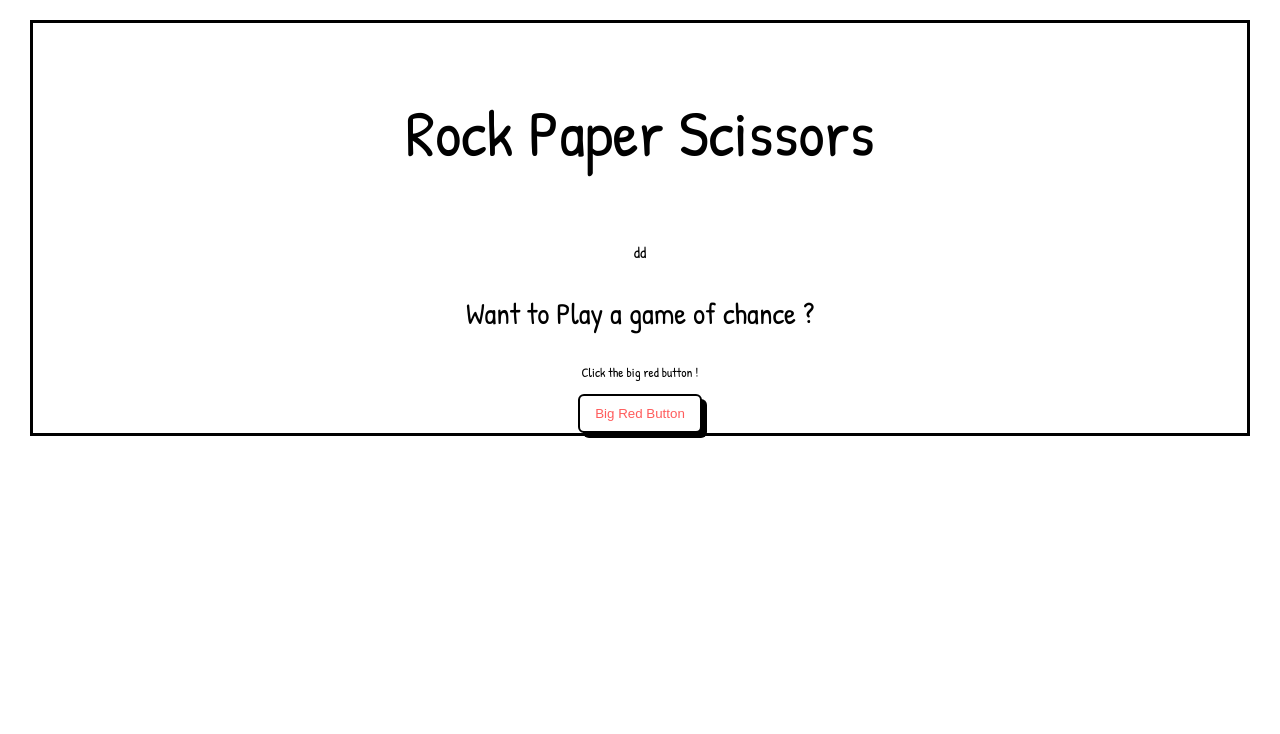
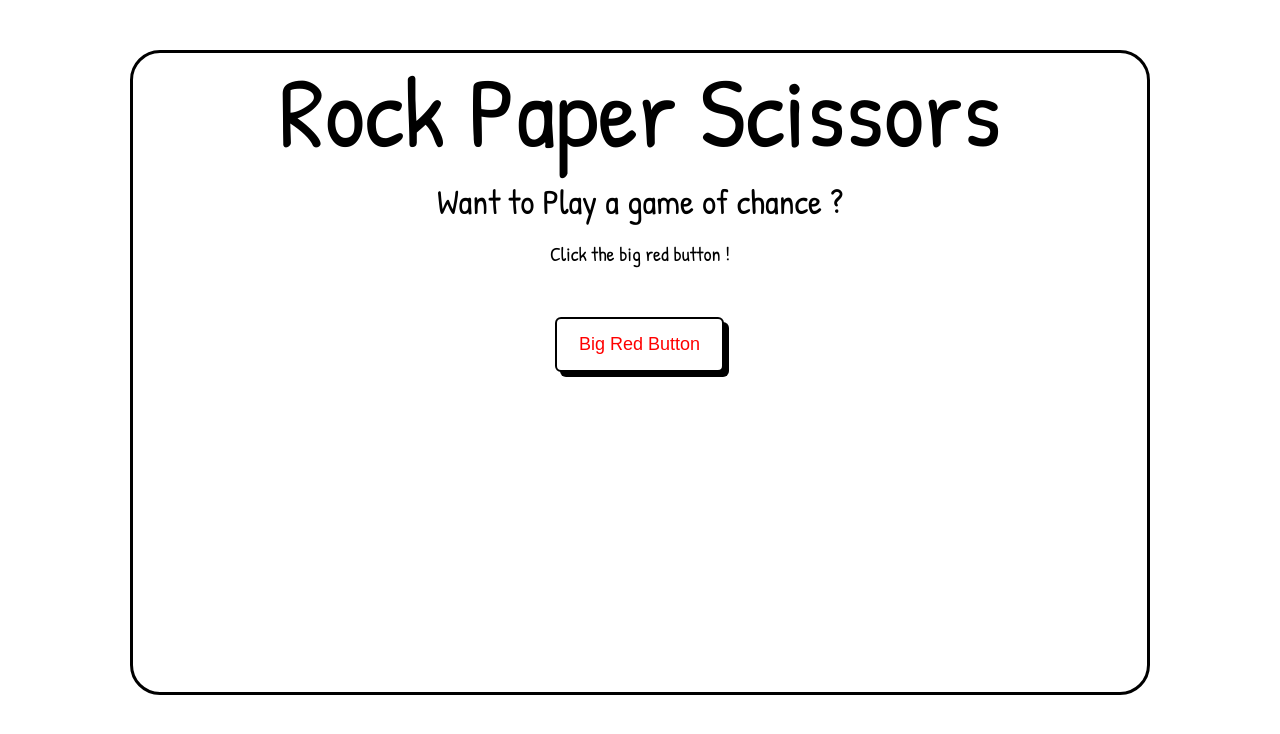
Before and after one commit to Collaboration95/OdinProjects, a plain HTML site: page RPS/index.html in a window 1280 px wide. Drawn offline with Linux system fonts and the light colour scheme; a web font is replaced by a local one.

Commit message:
Finished Coding the first page

```diff
--- a/RPS/index.css
+++ b/RPS/index.css
@@ -20,68 +20,95 @@ body{
     margin:20px 30px 0px 30px;
     font-family: 'Macondo', cursive;
     font-family: 'Patrick Hand', cursive;
+    background-color: var(--backgroundcolor);
+    color:var(--fontcolor);
+}
+#main-text{
+    font-size:100px;
+
+}
+#secondary-text{
+    font-size:35px;
+    margin-top:-100px;
 }
 
+#small-text{
+    margin-top:-20px;
+    font-size:20px;
+}
+
+
 #bigredbutton{
-    color:#FF5C5C;
+    color:red;
     padding:10px 15px 10px 15px;
     border-radius:6px;
-    background-color:white;
-    border: 2px solid black;
-    box-shadow: 5px 5px black;
+    background-color:var(--backgroundcolor);
+    border: 2px solid var(--fontcolor);
+    box-shadow: 5px 5px var(--fontcolor);
     transition-duration: .7s, .2s;
     transition-property: transform, box-shadow;
     width:auto;
+    margin:30px 0px 40vh 0px;
+
+
     height:fit-content;
+    animation: repeat 5s infinite;
+}
+
+@keyframes repeat{
+    0%{
+        transform:scale(1.0)
+    }
+    50%{
+        transform:scale(1.2)
+
+    }
+    100%{
+        transform:scale(1.0)
+    }
 }
 
 
 
-
 @media only screen and (min-width: 600px){
-
     .main-align{
-        border: 3px solid black;
-    }
-    #main-text{
-        font-size:65px;
-    }
-    #secondary-text{
-        font-size:30px;
-    }
-    #small-text{
-        margin-top:10px;
-        font-size:13px;
-    }
-    .main-align{
+        border: 3px solid var(--fontcolor);
+        border-radius:30px;
         display:flex;
         flex-direction:column;
         text-align:center;
         justify-content: center;
+        margin:50px 100px 0px 100px;
 
     }
+    #bigredbutton{
+        padding:15px 22px 15px 22px;
+        font-size:18px;
+    }
     #bigredbutton:hover{
-        transform: scale(1.2);
+        animation-play-state:paused;
     }
 
     #bigredbutton:active{
         box-shadow:1px 3px black;
     }
+    #main-text{
+        margin-top:-10px;
+    }
 
    }
+#red{
+    display:inline;
+    color:red;
+}
+
 
 
 @media  (max-width: 600px){
-    body{
-        background-color: var(--backgroundcolor);
-    }
-    *{
-        color:var(--fontcolor)
 
-    }
     #main-text{
         font-size:65px;
-        padding-right:200px;
+        padding-right:300px;
     }
     #secondary-text{
         font-size:30px;
@@ -97,7 +124,6 @@ body{
         flex-direction:column;
         text-align:center;
         justify-content: center;
-
     }
     #bigredbutton{
         padding:10px 15px 10px 15px;
@@ -107,7 +133,9 @@ body{
         box-shadow: 4px 4px var(--fontcolor);
 
     }
-
+    #bigredbutton:hover{
+        animation-play-state:paused;
+    }
     #bigredbutton:active{
         box-shadow:1px 3px black;
     }
--- a/RPS/index.html
+++ b/RPS/index.html
@@ -7,7 +7,7 @@
     </head>
     <body>
         <div class="main-align">
-        <p id="main-text">Rock Paper Scissors</p> dd
+        <p id="main-text">Rock Paper Scissors</p>
         <div class="mobile-align">
             <p id="secondary-text">Want to Play a game of chance ?</p>
             <p id="small-text">Click the big red button !</p>
```
